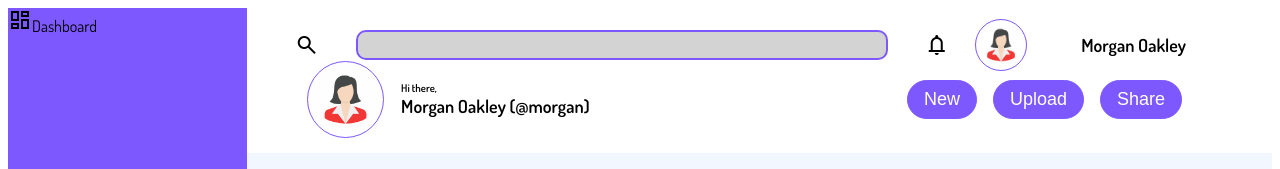
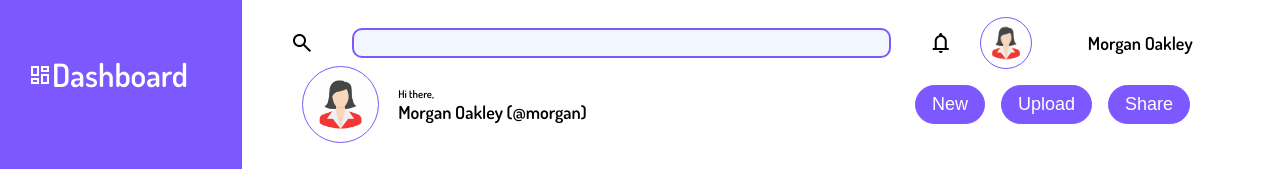
Before and after one commit to MeronKR/Dashboard-Project, a plain HTML site: page index.html in a window 1280 px wide. Shown: the top 169 px of the page. Drawn offline with nearby package versions, Linux system fonts and the light colour scheme; a script that the page names is missing.

Commit message:
style sidebar + update html

```diff
--- a/styles.css
+++ b/styles.css
@@ -1,6 +1,8 @@
 @import url('https://fonts.googleapis.com/css2?family=Dosis:wght@200;300;400;500;600&family=Lilita+One&family=Rowdies&family=Titan+One&display=swap');
 
-
+body{
+    margin:0px;
+}
 .wrapper{
     display:grid;
     grid-template-columns: 0.7fr 3fr;
@@ -11,11 +13,22 @@
 
 .sidebar {
     display:grid;
+    grid-template-columns: 1fr;
+    grid-template-rows: 0.6fr 0.5fr 0.5fr;
     grid-column:1;
-    grid-row: 1/ 4;
+    grid-row: 1 / 4;
     background-color:#7d58fe;
-    gap: 1rem;
+    color: white;
+    font-size: 28px;
+    padding-left: 1em;
+    align-items: center;
 }
+
+.logo{
+    font-size: 32px;
+    font-weight: 900;;
+}
+
 
 .header{
     background-color: #white;
@@ -39,7 +52,7 @@
 }
 
 .search{
-    background-color: lightgray;
+    background-color: #f2f6ff;
     opacity: 1;
     border:2px solid #7d58fe;
     border-radius: 10px;
```
Also changed, not shown: index.html (+3 -0 lines).
